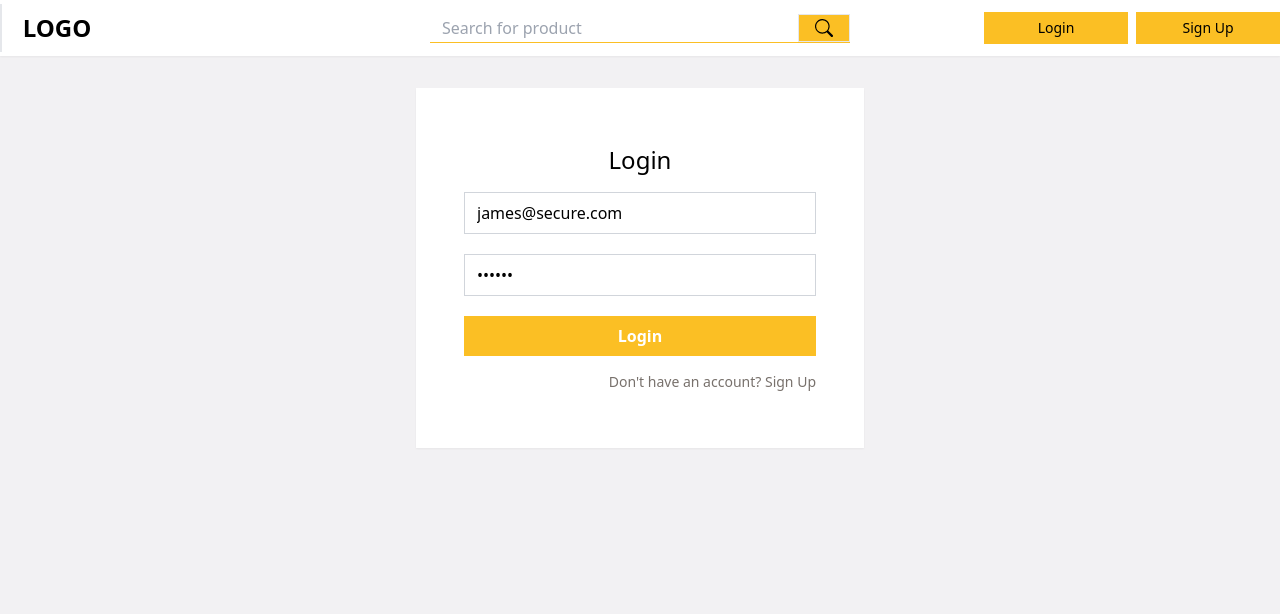
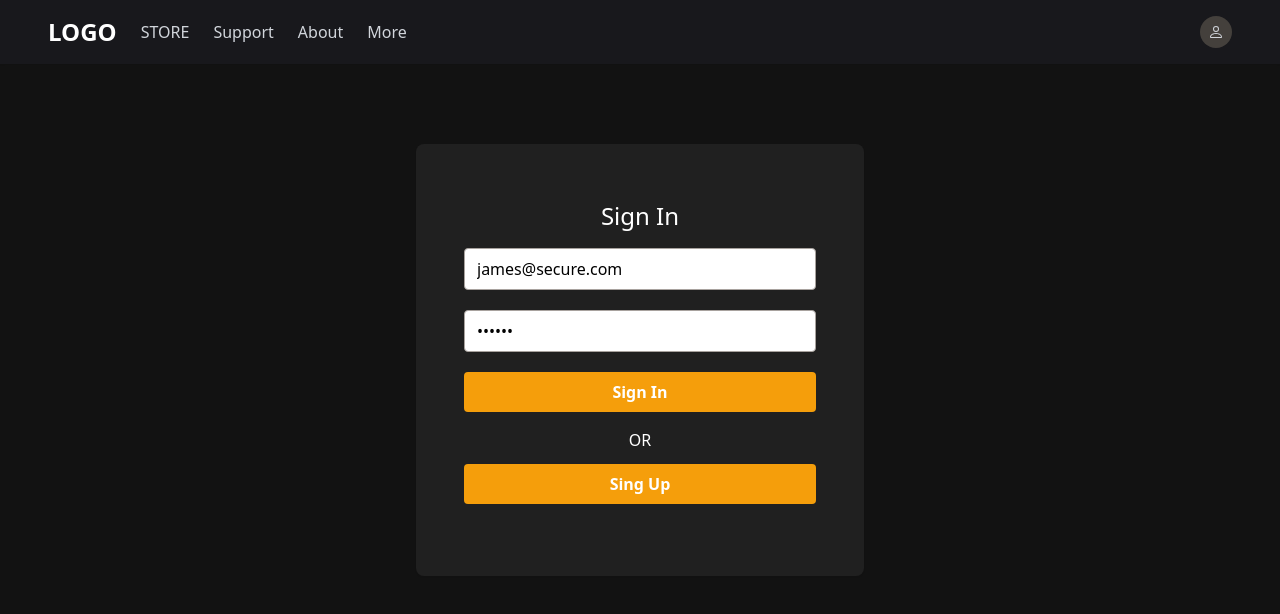
Before and after one commit to dkumza/tts_client, a React (Vite) app: page /login in a window 1280 px wide. Shown: the top 614 px of the page. Built offline with nearby package versions, Linux system fonts and the light colour scheme.

Commit message:
Update styles and fix bugs

```diff
--- a/index.html
+++ b/index.html
@@ -7,7 +7,7 @@
       <title>Vite + React</title>
    </head>
    <body>
-      <div id="root" class="" style="background-color: #eae9eca0"></div>
+      <div id="root" class="" style="background-color: #121212"></div>
       <script type="module" src="/src/main.jsx"></script>
    </body>
 </html>
--- a/src/components/dropDownMenus/UserMenuHeader.jsx
+++ b/src/components/dropDownMenus/UserMenuHeader.jsx
@@ -21,25 +21,21 @@ export const UserMenuHeader = ({ clickedMenu, setClickedMenu }) => {
 
    return (
       <div className="absolute right-0 w-full z-0">
-         <div className="container mx-auto w-full  flex flex-col items-end justify-end">
+         <div className=" mx-auto w-full  flex flex-col items-end justify-end px-6">
             <ul
-               className="flex  flex-col items-end justify-center align-middle z-10 text-sm divide-y divide-white gap-1 bg-amber-400"
+               className="flex w-48 rounded  flex-col items-end justify-center align-middle z-10 text-sm  gap-1 bg-stone-700 text-stone-300"
                ref={controlMenuRef}
             >
-               <li className="w-36 truncate text-left px-3 py-1  font-semibold">
+               <li className="w-48 truncate text-center px-3 py-1  font-semibold">
                   Hi, {username}
                </li>
-               <li className="w-36 text-right px-3 py-1 flex gap-2 items-center  hover:bg-sky-700 hover:text-amber-400 cursor-pointer">
-                  <svg
-                     xmlns="http://www.w3.org/2000/svg"
-                     width="18"
-                     height="18"
-                     fill="currentColor"
-                     className="bi bi-folder2-open"
-                     viewBox="0 0 16 16"
-                  >
-                     <path d="M1 3.5A1.5 1.5 0 0 1 2.5 2h2.764c.958 0 1.76.56 2.311 1.184C7.985 3.648 8.48 4 9 4h4.5A1.5 1.5 0 0 1 15 5.5v.64c.57.265.94.876.856 1.546l-.64 5.124A2.5 2.5 0 0 1 12.733 15H3.266a2.5 2.5 0 0 1-2.481-2.19l-.64-5.124A1.5 1.5 0 0 1 1 6.14zM2 6h12v-.5a.5.5 0 0 0-.5-.5H9c-.964 0-1.71-.629-2.174-1.154C6.374 3.334 5.82 3 5.264 3H2.5a.5.5 0 0 0-.5.5zm-.367 1a.5.5 0 0 0-.496.562l.64 5.124A1.5 1.5 0 0 0 3.266 14h9.468a1.5 1.5 0 0 0 1.489-1.314l.64-5.124A.5.5 0 0 0 14.367 7z" />
-                  </svg>
+               <li className="w-48 text-right px-3 py-1 flex gap-2 items-center justify-center  hover:bg-stone-500  hover:text-amber-400 cursor-pointer">
+                  My Account
+               </li>
+               <li className="w-48 text-right px-3 py-1 flex gap-2 items-center justify-center  hover:bg-stone-500  hover:text-amber-400 cursor-pointer">
+                  My Wallet
+               </li>
+               <li className="w-48 text-right px-3 py-1 flex gap-2 items-center justify-center  hover:bg-stone-500  hover:text-amber-400 cursor-pointer">
                   My Items
                </li>
                <Link
@@ -48,20 +44,9 @@ export const UserMenuHeader = ({ clickedMenu, setClickedMenu }) => {
                      logout();
                      setClickedMenu((prevState) => !prevState);
                   }}
-                  className="w-36 flex gap-2 items-center text-right px-3 py-1 hover:bg-sky-700 hover:text-amber-400 cursor-pointer"
+                  className="w-48 flex gap-2 items-center justify-center text-right px-3 py-1 hover:bg-stone-500  hover:text-amber-400 cursor-pointer"
                >
-                  <svg
-                     xmlns="http://www.w3.org/2000/svg"
-                     width="18"
-                     height="18"
-                     fill="currentColor"
-                     className="bi bi-door-open"
-                     viewBox="0 0 16 16"
-                  >
-                     <path d="M8.5 10c-.276 0-.5-.448-.5-1s.224-1 .5-1 .5.448.5 1-.224 1-.5 1" />
-                     <path d="M10.828.122A.5.5 0 0 1 11 .5V1h.5A1.5 1.5 0 0 1 13 2.5V15h1.5a.5.5 0 0 1 0 1h-13a.5.5 0 0 1 0-1H3V1.5a.5.5 0 0 1 .43-.495l7-1a.5.5 0 0 1 .398.117M11.5 2H11v13h1V2.5a.5.5 0 0 0-.5-.5M4 1.934V15h6V1.077z" />
-                  </svg>
-                  Logout
+                  Sign Out
                </Link>
             </ul>
          </div>
--- a/src/components/forms/CustomButton.jsx
+++ b/src/components/forms/CustomButton.jsx
@@ -1,6 +1,6 @@
 export const CustomButton = ({ css, text, type }) => {
    return (
-      <button type={type} className={`${css} py-2 mb-4 `}>
+      <button type={type} className={`${css} py-2 mb-4 rounded`}>
          {text}
       </button>
    );
--- a/src/components/forms/CustomFormik.jsx
+++ b/src/components/forms/CustomFormik.jsx
@@ -2,7 +2,7 @@ export const CustomFormik = ({ formik, id }) => {
    return (
       <>
          {formik.touched[id] && formik.errors[id] ? (
-            <p className="text-rose-400 w-full text-xs h-5">
+            <p className="text-amber-500 w-full text-xs h-5">
                {formik.errors[id]}
             </p>
          ) : (
--- a/src/components/forms/CustomInput.jsx
+++ b/src/components/forms/CustomInput.jsx
@@ -6,7 +6,7 @@ export const CustomInput = ({ formik, type, id, placeholder, css, focus }) => {
       <div className="flex flex-col w-full">
          <input
             autoFocus={focus}
-            className={`${css} px-3 self-start py-2  border border-gray-300  focus:outline-none focus:ring-2 focus:ring-amber-400`}
+            className={`${css} px-3 rounded text-black self-start py-2  border border-stone-400  focus:outline-none focus:ring-2 focus:ring-amber-400`}
             id={id}
             type={type}
             placeholder={placeholder}
--- a/src/components/forms/CustomRadio.jsx
+++ b/src/components/forms/CustomRadio.jsx
@@ -8,8 +8,8 @@ export const CustomRadio = ({ id, formik }) => {
          onClick={() => {
             formik.setFieldValue('condition', id);
          }}
-         className={`border text-center capitalize w-full text-gray-600 cursor-pointer py-2 px-4 ${
-            formik.values.condition === id ? 'bg-amber-300' : 'bg-white'
+         className={`border rounded text-center capitalize w-full text-gray-600 cursor-pointer py-2 px-4 ${
+            formik.values.condition === id ? 'bg-amber-400' : 'bg-white'
          }`}
       >
          {id}
--- a/src/components/layout/Header.jsx
+++ b/src/components/layout/Header.jsx
@@ -6,27 +6,45 @@ export const Header = ({ setClickedMenu }) => {
    const { isUserLoggedIn, username } = useAuthContext();
 
    const handleMenuClick = (e) => {
-      e.stopPropagation();
       setClickedMenu((prevState) => !prevState);
    };
 
    return (
-      <div className="h-14 flex justify-center align-middle items-center bg-white shadow-sm relative">
-         <div className="flex align-middle items-center justify-between bg-white  text-black container mx-auto h-full py-1">
-            <div className="left flex justify-center align-middle items-center h-full">
+      <div
+         style={{ backgroundColor: '#18181c' }}
+         className="h-16 flex justify-center align-middle items-center  shadow-sm relative px-12"
+      >
+         <div
+            style={{ backgroundColor: '#18181c' }}
+            className="flex align-middle items-center justify-between  text-gray-300 w-full h-full py-1"
+         >
+            <div className="left flex justify-center align-middle items-center h-full gap-6">
                <Link
                   to={'/'}
-                  className="align-middle items-center font-bold border-l-2 text-black hover:bg-amber-300 h-full flex w-28 justify-center text-2xl hover:cursor-pointer"
+                  className="items-center text-white font-bold h-full flex justify-start text-2xl hover:cursor-pointer"
                >
                   LOGO
                </Link>
+               <div className="menu">
+                  <div className="m1">STORE</div>
+               </div>
+               <div className="menu">
+                  <div className="m1">Support</div>
+               </div>
+               <div className="menu">
+                  <div className="m1">About</div>
+               </div>
+               <div className="menu">
+                  <div className="m1">More</div>
+               </div>
             </div>
-            <Search />
+
+            {/* <Search /> */}
             {isUserLoggedIn ? (
-               <div className="flex align-middle justify-center items-center  h-full gap-2 text-sm">
+               <div className="flex align-middle justify-center items-center  h-full gap-6 text-sm">
                   <NavLink
                      to={'/sell'}
-                     className="w-36 py-1  px-4  flex items-center justify-center truncate border-t-2 border-b-2 hover:border-stone-200 border-lime-400 bg-lime-400 hover:bg-sky-700 hover:text-amber-400"
+                     className="w-36 py-1  px-4  flex items-center rounded justify-center truncate border-t-2 border-b-2 text-black  border-sky-400 bg-sky-400 font-semibold hover:bg-stone-500 hover:border-stone-500  hover:text-amber-400"
                   >
                      <svg
                         xmlns="http://www.w3.org/2000/svg"
@@ -39,35 +57,33 @@ export const Header = ({ setClickedMenu }) => {
                         <path d="M8 6.5a.5.5 0 0 1 .5.5v1.5H10a.5.5 0 0 1 0 1H8.5V11a.5.5 0 0 1-1 0V9.5H6a.5.5 0 0 1 0-1h1.5V7a.5.5 0 0 1 .5-.5" />
                         <path d="M14 4.5V14a2 2 0 0 1-2 2H4a2 2 0 0 1-2-2V2a2 2 0 0 1 2-2h5.5zm-3 0A1.5 1.5 0 0 1 9.5 3V1H4a1 1 0 0 0-1 1v12a1 1 0 0 0 1 1h8a1 1 0 0 0 1-1V4.5z" />
                      </svg>
-                     Sell Item
+                     Sell
                   </NavLink>
 
-                  <div
+                  <Link
                      id="name"
-                     className="w-36 border  px-4 py-1 flex items-center gap-1 justify-center truncate border-t-2 border-b-2 hover:border-stone-200 border-amber-400 bg-amber-400 hover:bg-sky-700 hover:text-amber-400 hover:cursor-pointer"
                      onClick={handleMenuClick}
+                     className="w-8 h-8 hover:cursor-pointer bg-stone-700 p-2 rounded-full items-center flex justify-center align-middle"
+                  >
+                     {username.charAt(0).toUpperCase()}
+                  </Link>
+               </div>
+            ) : (
+               <div className="flex align-middle justify-center items-center  gap-2 text-sm">
+                  <NavLink
+                     to={'/login'}
+                     className="w-8 h-8 bg-stone-700 p-2 rounded-full items-center flex justify-center align-middle"
                   >
                      <svg
-                        id="name"
                         xmlns="http://www.w3.org/2000/svg"
                         width="18"
                         height="18"
                         fill="currentColor"
-                        className="mr-2 bi bi-person-lines-fill"
+                        className="bi bi-person"
                         viewBox="0 0 16 16"
                      >
-                        <path d="M6 8a3 3 0 1 0 0-6 3 3 0 0 0 0 6m-5 6s-1 0-1-1 1-4 6-4 6 3 6 4-1 1-1 1zM11 3.5a.5.5 0 0 1 .5-.5h4a.5.5 0 0 1 0 1h-4a.5.5 0 0 1-.5-.5m.5 2.5a.5.5 0 0 0 0 1h4a.5.5 0 0 0 0-1zm2 3a.5.5 0 0 0 0 1h2a.5.5 0 0 0 0-1zm0 3a.5.5 0 0 0 0 1h2a.5.5 0 0 0 0-1z" />
+                        <path d="M8 8a3 3 0 1 0 0-6 3 3 0 0 0 0 6m2-3a2 2 0 1 1-4 0 2 2 0 0 1 4 0m4 8c0 1-1 1-1 1H3s-1 0-1-1 1-4 6-4 6 3 6 4m-1-.004c-.001-.246-.154-.986-.832-1.664C11.516 10.68 10.289 10 8 10s-3.516.68-4.168 1.332c-.678.678-.83 1.418-.832 1.664z" />
                      </svg>
-                     {username}
-                  </div>
-               </div>
-            ) : (
-               <div className="flex align-middle justify-center items-center  gap-2 text-sm">
-                  <NavLink to={'/login'} className="login-menu-items">
-                     Login
-                  </NavLink>
-                  <NavLink to={'/signup'} className="login-menu-items">
-                     Sign Up
                   </NavLink>
                </div>
             )}
--- a/src/components/pages/auth/LogIn.jsx
+++ b/src/components/pages/auth/LogIn.jsx
@@ -79,9 +79,12 @@ export default function LogIn() {
    // }
 
    return (
-      <div className="flex md:p-8 items-center align-middle justify-center min-w-full min-h-full ">
-         <div className="flex flex-col items-center justify-center align-middle mx-auto w-full max-w-md  px-12 py-14 bg-white shadow-sm min-h-full ">
-            <h1 className="mb-4 text-2xl">Login</h1>
+      <div className="flex md:p-20 items-center align-middle justify-center min-w-full min-h-full text-white">
+         <div
+            style={{ backgroundColor: '#202020' }}
+            className="flex flex-col rounded-lg items-center justify-center align-middle mx-auto w-full max-w-md  px-12 py-14 shadow-sm min-h-full "
+         >
+            <h1 className="mb-4 text-2xl">Sign In</h1>
             <form onSubmit={formik.handleSubmit} className="w-full ">
                <CustomInput
                   css={'w-full'}
@@ -99,20 +102,20 @@ export default function LogIn() {
                   placeholder={'Password'}
                />
                <CustomButton
-                  text={'Login'}
+                  text={'Sign In'}
                   css={
-                     'w-full text-white font-semibold bg-amber-400  hover:bg-amber-300'
+                     'w-full text-white font-semibold bg-amber-500  hover:bg-amber-400'
                   }
                   type={'submit'}
                />
-               <div className="flex justify-end">
-                  <Link
-                     to={'/signup'}
-                     className="text-sm text-stone-500 hover:underline"
-                  >
-                     {"Don't have an account? Sign Up"}
-                  </Link>
-               </div>
+               <div className="flex justify-center mb-3">OR</div>
+
+               <Link
+                  className="w-full rounded flex justify-center text-white font-semibold bg-amber-500  hover:bg-amber-400 py-2 mb-4"
+                  to={'/signup'}
+               >
+                  Sing Up
+               </Link>
             </form>
          </div>
       </div>
--- a/src/components/pages/auth/SingUp.jsx
+++ b/src/components/pages/auth/SingUp.jsx
@@ -61,8 +61,12 @@ export default function SignUp() {
    const autoFocus = true; // for autoFocus prop
 
    return (
-      <div className="flex md:p-8 items-center align-middle justify-center min-w-full min-h-full">
-         <div className="flex flex-col items-center justify-center align-middle mx-auto w-full max-w-md  px-12 py-14 bg-white shadow-sm min-h-full">
+      <div className="flex md:p-20 items-center align-middle justify-center min-w-full min-h-full text-white">
+         <div
+            style={{ backgroundColor: '#202020' }}
+            className="flex flex-col rounded-lg items-center justify-center align-middle mx-auto w-full max-w-md  px-12 py-14 shadow-sm min-h-full "
+         >
+            {' '}
             <h1 className="mb-4 text-2xl">Sign up</h1>
             <form onSubmit={formik.handleSubmit} className="w-full ">
                <CustomInput
@@ -97,7 +101,7 @@ export default function SignUp() {
                <CustomButton
                   text={'Sign Up'}
                   css={
-                     'w-full text-white font-semibold bg-amber-400  hover:bg-amber-300'
+                     'w-full text-white font-semibold bg-amber-500  hover:bg-amber-400'
                   }
                   type={'submit'}
                />
--- a/src/components/pages/sell/Sell.jsx
+++ b/src/components/pages/sell/Sell.jsx
@@ -113,8 +113,11 @@ export const Sell = () => {
          });
    };
    return (
-      <div className="px-4  md:px-20 md:p-8 container mx-auto flex flex-col justify-center items-center h-full">
-         <div className="flex w-full max-w-md min-h-full bg-white px-12 py-14 flex-col shadow-sm">
+      <div className="flex md:p-20 items-center align-middle justify-center min-w-full min-h-full text-white">
+         <div
+            style={{ backgroundColor: '#202020' }}
+            className="flex flex-col rounded-lg items-center justify-center align-middle mx-auto w-full max-w-md  px-12 py-14 shadow-sm min-h-full "
+         >
             <h1 className="mb-4 text-2xl text-center">Sell Item</h1>
             <form
                className="w-full flex flex-col justify-center items-center"
@@ -122,7 +125,7 @@ export const Sell = () => {
             >
                <select
                   id="cat_id"
-                  className="w-full appearance-none  bg-white px-2 py-2 border border-gray-300  focus:outline-none focus:ring-2 focus:ring-amber-400"
+                  className="w-full appearance-none text-black bg-white px-2 py-2 border border-gray-300  focus:outline-none focus:ring-2 focus:ring-amber-400"
                   onChange={formik.handleChange}
                   onBlur={formik.handleBlur}
                   value={formik.values.cat_id}
@@ -152,7 +155,7 @@ export const Sell = () => {
                />
 
                <textarea
-                  className="w-full px-3 py-2 border border-gray-300  focus:outline-none focus:ring-2 focus:ring-amber-400"
+                  className="w-full px-3 text-black rounded py-2 border border-gray-300  focus:outline-none focus:ring-2 focus:ring-amber-400"
                   id="content"
                   type="test"
                   placeholder="More information about selling item"
@@ -182,7 +185,7 @@ export const Sell = () => {
                <CustomButton
                   text={'Publish'}
                   css={
-                     'w-full text-white font-semibold bg-amber-400  hover:bg-amber-300'
+                     'w-full text-white font-semibold bg-amber-500  hover:bg-amber-400'
                   }
                   type={'submit'}
                />
```
